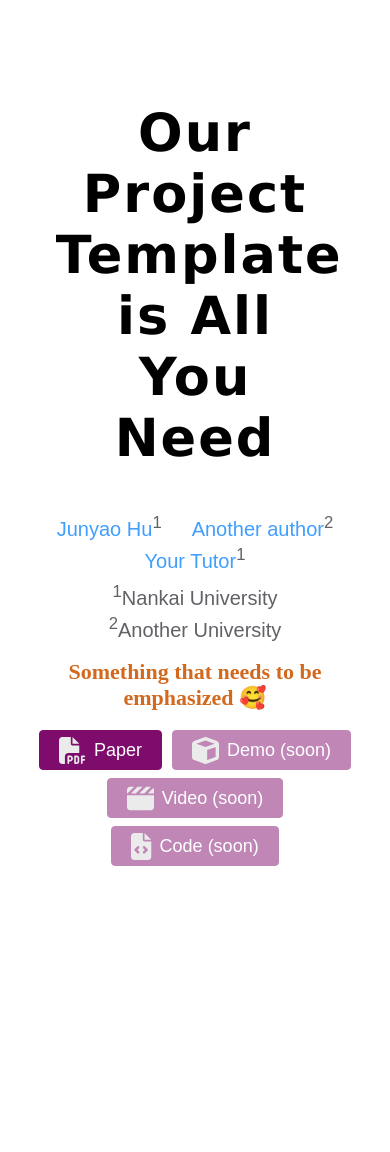
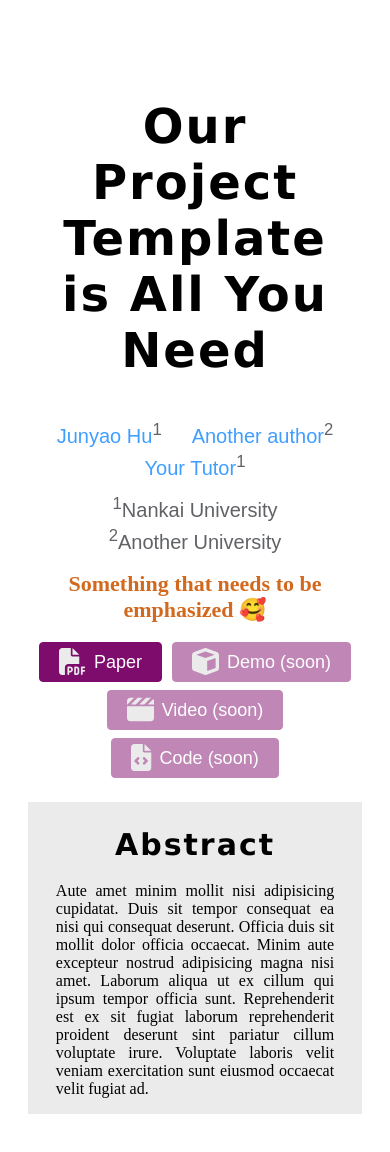
Before and after one commit to JunyaoHu/academic-project-page-template-vue, a Vue app: page / in a window 390 px wide. Before the commit the page ends 903 px from the top, so only its background shows below. Built offline with nearby package versions, Linux system fonts and the light colour scheme; a web font is replaced by a local one.

Commit message:
[Add] Abstract with responsive layout

```diff
--- a/index.html
+++ b/index.html
@@ -2,8 +2,10 @@
 <html lang="en">
   <head>
     <meta charset="UTF-8">
+    <meta name="keywords" content="Project Template">
+    <meta name="description" content="OurProjectTemplate">
     <meta name="viewport" content="width=device-width, initial-scale=1.0">
-    <title>Vite App</title>
+    <title>Our Project Template</title>
   </head>
   <body>
     <div id="app"></div>
--- a/src/components/Main.vue
+++ b/src/components/Main.vue
@@ -1,14 +1,17 @@
 <script>
 
 import Title from './sections/Title.vue'
+import Abstract from './sections/Abstract.vue'
 
 export default {
   components: {
     Title,
+    Abstract,
   }
 }
 </script>
 
 <template>
     <Title/>
+    <Abstract/>
 </template>
--- a/src/components/sections/Abstract.vue
+++ b/src/components/sections/Abstract.vue
@@ -0,0 +1,44 @@
+<script>
+
+export default {
+  data() {
+    return {
+      abstract: "Aute amet minim mollit nisi adipisicing cupidatat. Duis sit tempor consequat ea nisi qui consequat deserunt. Officia duis sit mollit dolor officia occaecat. Minim aute excepteur nostrud adipisicing magna nisi amet. Laborum aliqua ut ex cillum qui ipsum tempor officia sunt. Reprehenderit est ex sit fugiat laborum reprehenderit proident deserunt sint pariatur cillum voluptate irure. Voluptate laboris velit veniam exercitation sunt eiusmod occaecat velit fugiat ad."
+    }
+  }
+}
+</script>
+
+<template>
+  <div class="bg">
+    <el-row class="title1" >
+      <h1>Abstract</h1>
+    </el-row>
+    <el-row>
+      <el-col class="abstract" :xs="20" :sm="20" :md="16" :lg="12" :xl="12">
+        <p>{{ abstract }}</p>
+      </el-col>
+    </el-row>
+  </div>
+</template>
+
+<style>
+
+.title1 {
+  font-family: "MyFont", Verdana, sans-serif;
+  letter-spacing: 2px;
+  font-size: 20px;
+  text-align: center;
+  margin-top: 1em;
+  margin-bottom: -1em;
+}
+
+.bg {
+  background-color: rgb(235, 235, 235);
+}
+
+p {
+  text-align: justify;
+}
+
+</style>
--- a/src/components/sections/Title.vue
+++ b/src/components/sections/Title.vue
@@ -1,5 +1,4 @@
 <script>
-
 export default {
   data() {
     return {
@@ -71,9 +70,9 @@ export default {
 </script>
 
 <template>
-
+  <div>
     <el-row class="title">
-      <el-col :span="20"><h1>{{ title }}</h1></el-col>
+      <el-col :span="22"><h1>{{ title }}</h1></el-col>
     </el-row>
 
     <el-row>
@@ -114,14 +113,14 @@ export default {
         </a>
       </span>
     </el-row>
-
+  </div>
 </template>
 
 <style>
 
 .el-row {
   justify-content: center;
-  margin-bottom: 5px;
+  margin-bottom: 10px;
 }
 
 a {
@@ -153,7 +152,7 @@ a {
 .title {
   font-family: "MyFont", Verdana, sans-serif;
   letter-spacing: 2px;
-  font-size: 35px;
+  font-size: 32px;
   margin-top: 30px;
   margin-bottom: 0px;
   text-align: center;
--- a/vite.config.js
+++ b/vite.config.js
@@ -8,7 +8,7 @@ export default defineConfig({
   plugins: [
     vue(),
   ],
-  base:'/my-project-page/',
+  base:'/Our-Project-Template-is-All-You-Need/',
   resolve: {
     alias: {
       '@': fileURLToPath(new URL('./src', import.meta.url))
```
